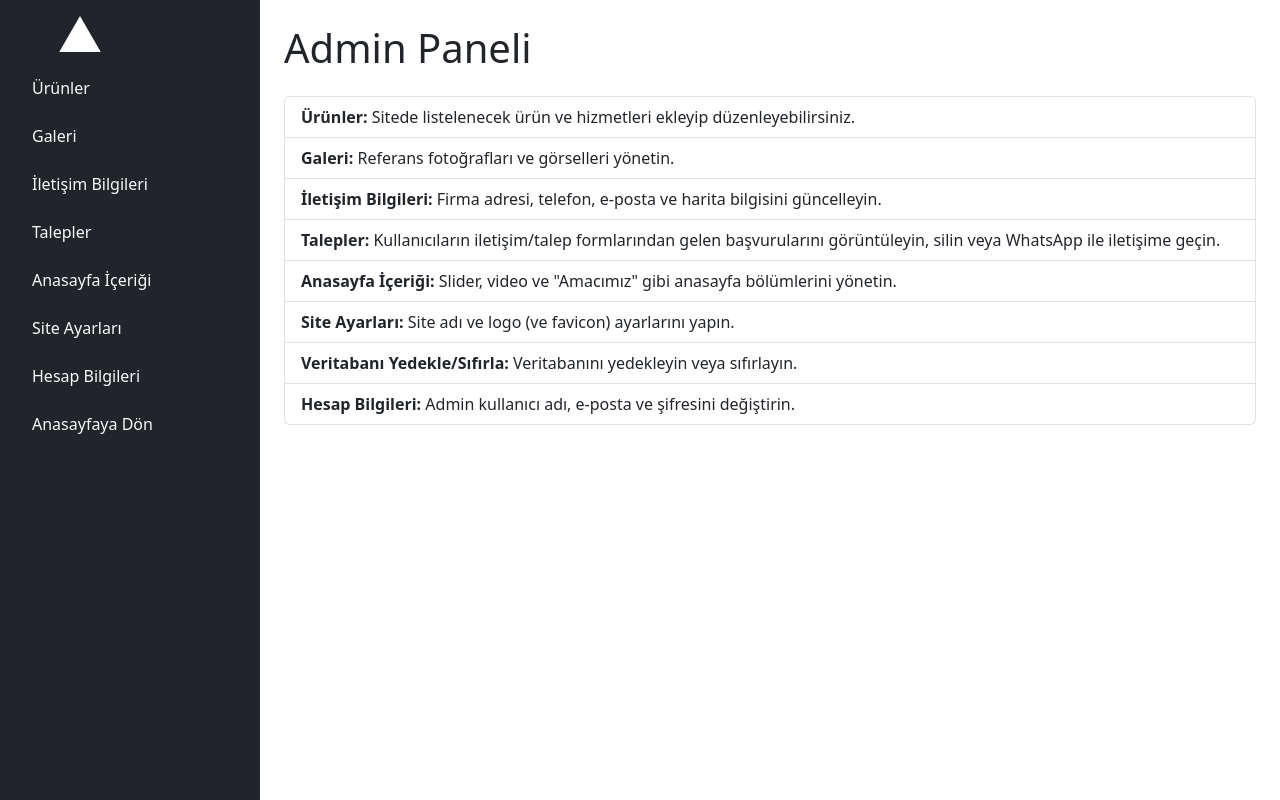
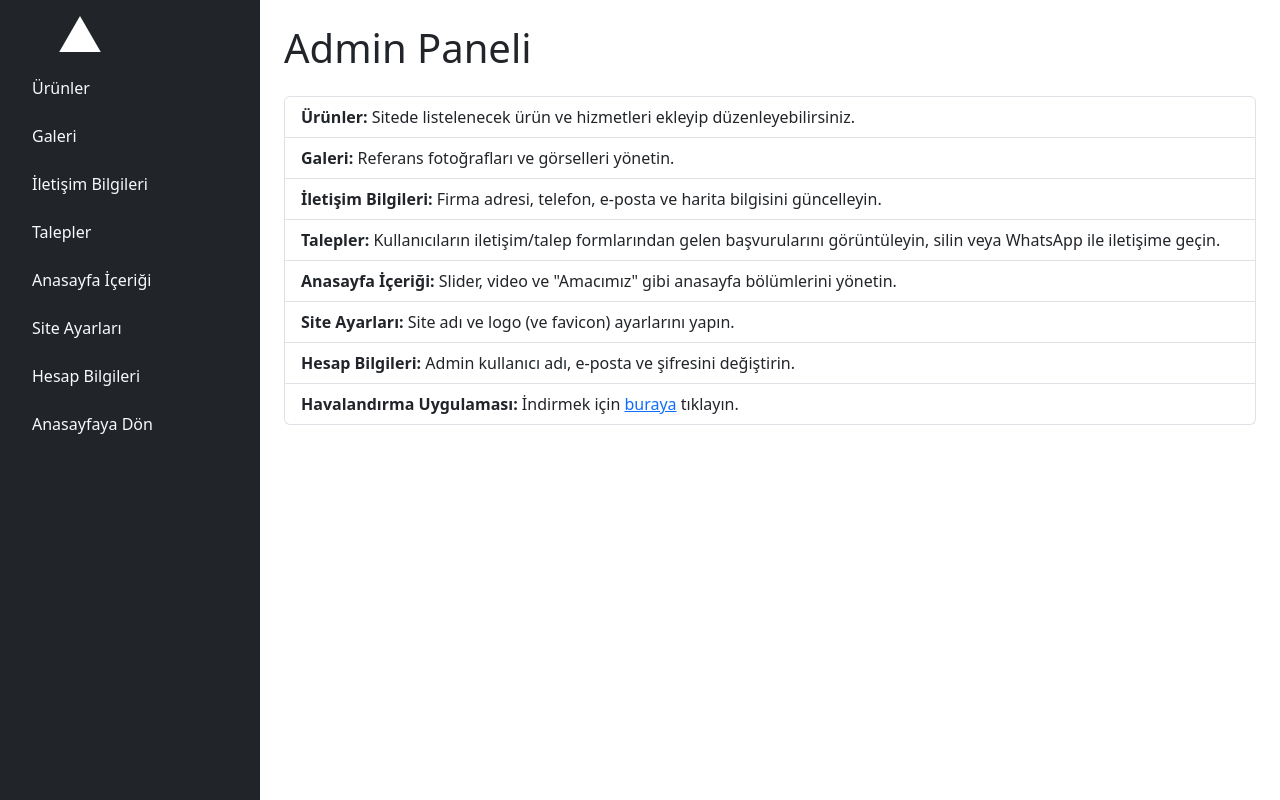
Before and after one commit to chatillon7/aasy_havalandirma, a Next.js app: page /admin in a window 1280 px wide. Built offline with nearby package versions, Linux system fonts and the light colour scheme; no server answers; the database is empty.

Commit message:
İndirme linkini de attık admin panele

```diff
--- a/app/admin/page.js
+++ b/app/admin/page.js
@@ -1,3 +1,5 @@
+import Link from 'next/link';
+
 export default function Admin() {
   return (
     <div className="container p-4">
@@ -9,8 +11,8 @@ export default function Admin() {
         <li className="list-group-item"><b>Talepler:</b> Kullanıcıların iletişim/talep formlarından gelen başvurularını görüntüleyin, silin veya WhatsApp ile iletişime geçin.</li>
         <li className="list-group-item"><b>Anasayfa İçeriği:</b> Slider, video ve &quot;Amacımız&quot; gibi anasayfa bölümlerini yönetin.</li>
         <li className="list-group-item"><b>Site Ayarları:</b> Site adı ve logo (ve favicon) ayarlarını yapın.</li>
-        <li className="list-group-item"><b>Veritabanı Yedekle/Sıfırla:</b> Veritabanını yedekleyin veya sıfırlayın.</li>
         <li className="list-group-item"><b>Hesap Bilgileri:</b> Admin kullanıcı adı, e-posta ve şifresini değiştirin.</li>
+        <li className="list-group-item"><b>Havalandırma Uygulaması:</b> İndirmek için <Link href="https://www.dropbox.com/scl/fi/joiya96fckccvmh1ew9aq/HavalandirmaHesapMakinesi.exe?rlkey=aa2hss0vfmqz41d1at0e1kfdx&st=7p7r46mr&dl=1">buraya</Link> tıklayın.</li>
       </ul>
     </div>
   );
```
